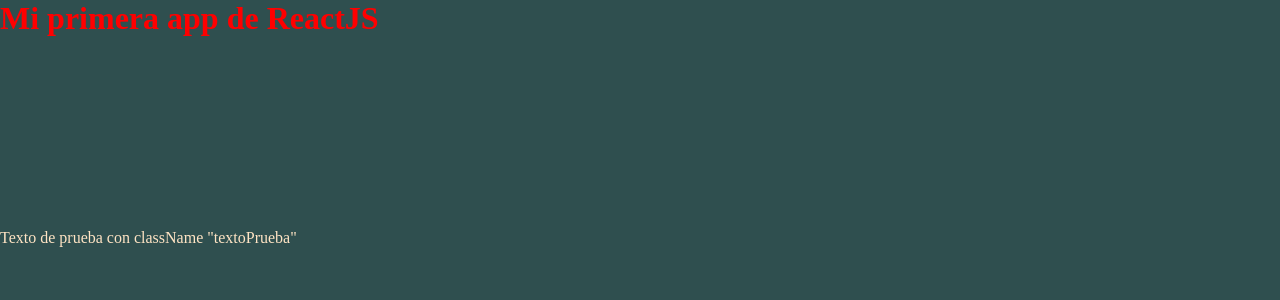
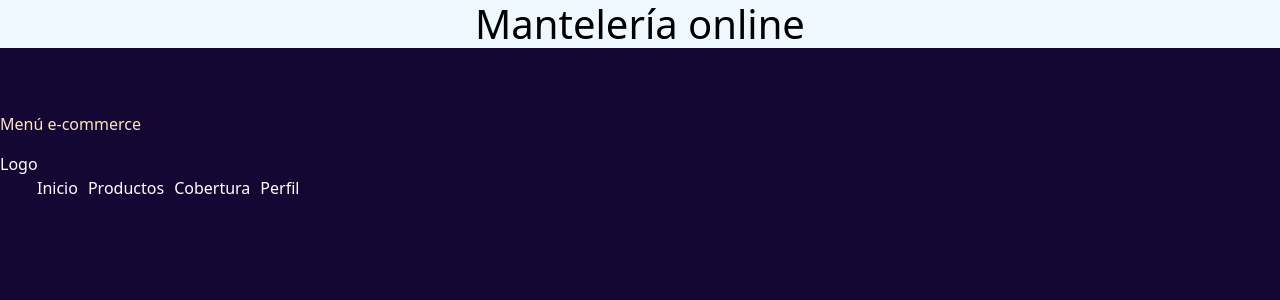
Before and after one commit to Franco-F/desafiosNodeJS, a React (Create React App) app: page / in a window 1280 px wide. Shown: the top 300 px of the page. Built offline with nearby package versions, Linux system fonts and the light colour scheme.

Commit message:
desafio menu e-commerce

```diff
--- a/package.json
+++ b/package.json
@@ -6,9 +6,12 @@
     "@testing-library/jest-dom": "^5.16.4",
     "@testing-library/react": "^13.1.1",
     "@testing-library/user-event": "^13.5.0",
+    "bootstrap": "^5.1.3",
     "react": "^18.0.0",
+    "react-bootstrap": "^2.3.0",
     "react-dom": "^18.0.0",
     "react-scripts": "5.0.1",
+    "sass": "^1.51.0",
     "web-vitals": "^2.1.4"
   },
   "scripts": {
--- a/src/App.js
+++ b/src/App.js
@@ -1,8 +1,13 @@
+import { Nav } from "react-bootstrap";
+import Navbar from "./components/Navbar/Navbar";
+
 function App() {
+
   return (
     <div>
-      <h1 className="titulo">Mi primera app de ReactJS</h1>
-      <p className="textoPrueba">Texto de prueba con className "textoPrueba"</p>
+      <h1 className="titulo">Mantelería online</h1>
+      <p className="textoPrueba">Menú e-commerce</p>
+      <Navbar />
     </div>
   );
 }
--- /dev/null
+++ b/src/components/Navbar/Navbar.js
@@ -0,0 +1,28 @@
+export default function Navbar(){
+
+
+    const headerStyles = {
+        display: "flex",
+        flexWrap: "wrap",
+        justifyContent: "flex-start",
+        listStyle: "none",
+        color: "white",
+    }
+
+    const listStyle = {
+        marginLeft: "5px",
+        marginRight: "5px",
+    }
+    return(
+        <header className="header">
+            <div className="logo" style={{color: "white"}}>Logo</div>
+            <ul className="links" style={headerStyles}>
+                <li style={listStyle}>Inicio</li>
+                <li style={listStyle}>Productos</li>
+                <li style={listStyle}>Cobertura</li>
+                <li style={listStyle}>Perfil</li>
+            </ul>
+
+        </header>
+    );
+}
--- a/src/index.js
+++ b/src/index.js
@@ -3,6 +3,7 @@
 import App from './App';
 import reportWebVitals from './reportWebVitals';
 
+import 'bootstrap/dist/css/bootstrap.min.css';
 import "./style/styles.css"
 
 const root = ReactDOM.createRoot(document.getElementById('root'));
--- a/src/style/styles.css
+++ b/src/style/styles.css
@@ -1,15 +1,17 @@
 *{
     margin: 0;
     padding: 0;
-    background-color: darkslategray;
+    background-color: #150734;
 }
 
 
 .titulo{
-    color: red;
+    color: black;
+    text-align: center;
+    background-color: aliceblue;
 }
 
 .textoPrueba{
     color: bisque;
-    margin-top: 15%;
+    margin-top: 5%;
 }
```
Also changed, not shown: 1 other file (tests, documents, lock files or other folders).
